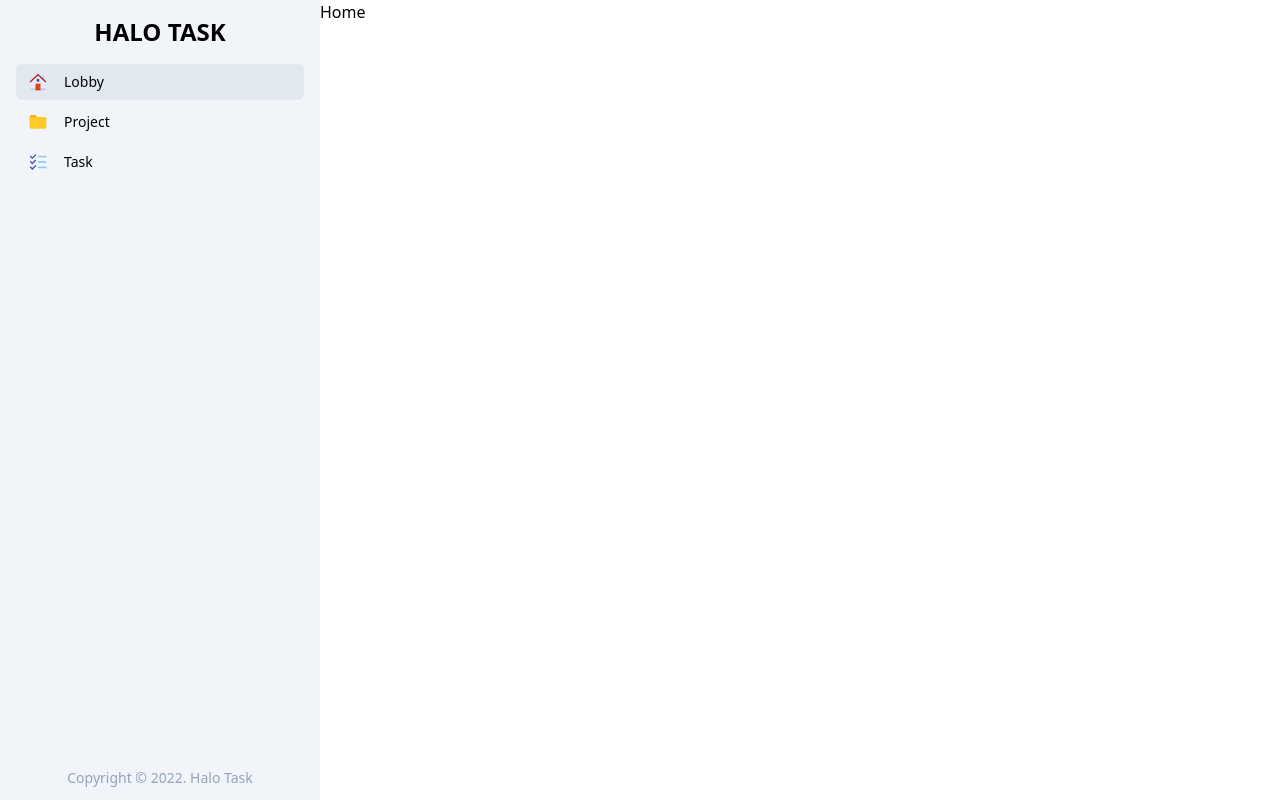
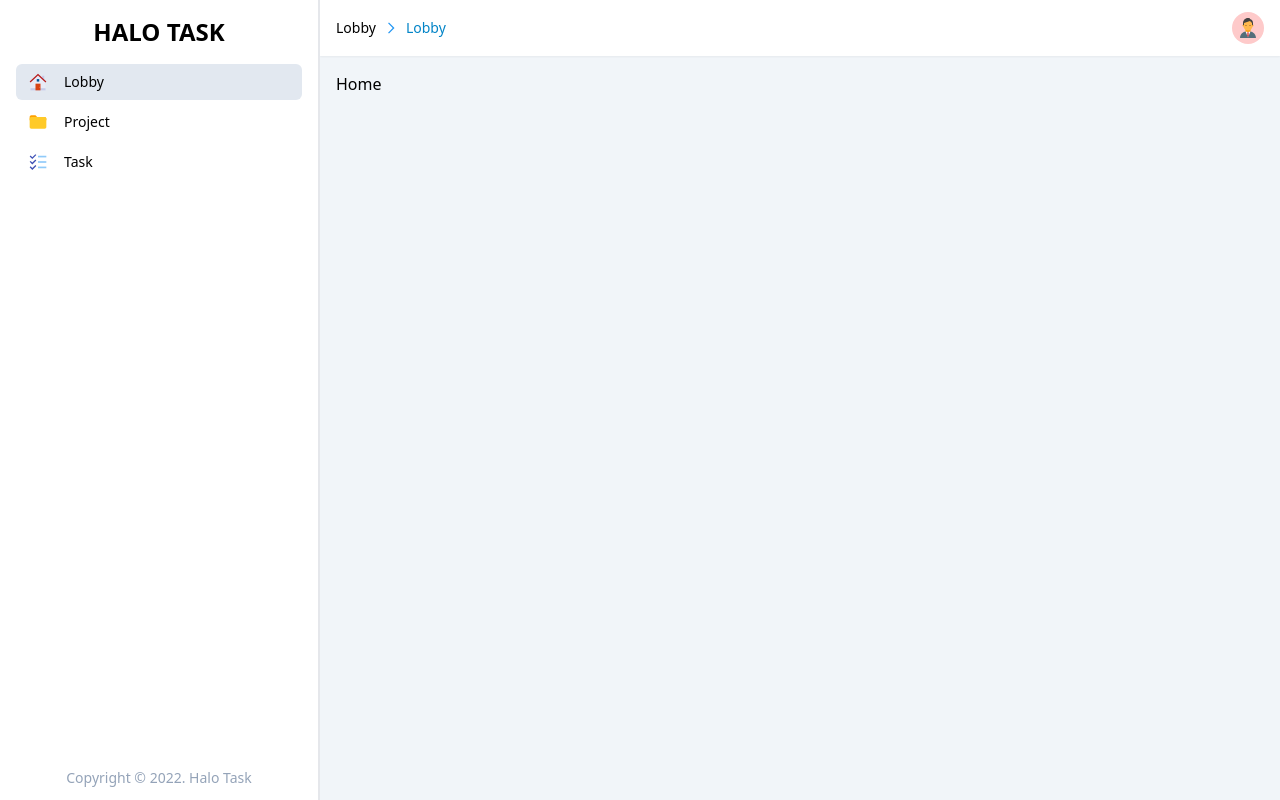
Before and after one commit to teguhwin8/halo-task, a Next.js app: page / in a window 1280 px wide. Built offline with nearby package versions, Linux system fonts and the light colour scheme.

Commit message:
layouting

```diff
--- a/components/layout.js
+++ b/components/layout.js
@@ -1,6 +1,7 @@
 import Sidebar from "./sidebar";
 import Footer from "./footer";
 import Head from "next/head";
+import TopBar from "./topbar";
 
 export default function Layout({ children }) {
 	return (
@@ -9,7 +10,7 @@ export default function Layout({ children }) {
 				<title>Halo Task</title>
 			</Head>
 			<div className="flex">
-				<div className="flex-none w-0 md:w-60 xl:w-80 transition-all duration-200 ease-in bg-slate-100 overflow-hidden">
+				<div className="flex-none w-0 md:w-60 xl:w-80 transition-all duration-200 ease-in bg-white overflow-hidden border-r-2">
 					<div className="flex flex-col h-screen">
 						<div className="flex-1 overflow-y-auto overflow-x-hidden">
 							<Sidebar />
@@ -19,7 +20,12 @@ export default function Layout({ children }) {
 						</div>
 					</div>
 				</div>
-				<div className="flex-1 h-screen overflow-y-auto">{children}</div>
+				<div className="flex-1 h-screen overflow-y-auto bg-slate-100">
+					<div className="px-4 py-3 bg-white shadow-sm">
+						<TopBar />
+					</div>
+					<div className="p-4">{children}</div>
+				</div>
 			</div>
 		</div>
 	);
--- /dev/null
+++ b/components/topbar.js
@@ -0,0 +1,26 @@
+import Link from "next/link";
+import { FcBusinessman } from "react-icons/fc";
+import { FcNext } from "react-icons/fc";
+
+function TopBar() {
+  return (
+    <div className="flex text-sm items-center justify-between">
+        <div className="breadcrumb flex items-center">
+            <Link href="/">
+                <a>Lobby</a>
+            </Link>
+            <FcNext className="mx-2" />
+            <Link href="#">
+                <a className="text-sky-600">Lobby</a>
+            </Link>
+        </div>
+        <div className="relative">
+            <div className="rounded-full cursor-pointer bg-red-200 w-8 h-8 flex justify-center items-center">
+                <FcBusinessman className="w-6 h-6" />
+            </div>
+        </div>
+    </div>
+  )
+}
+
+export default TopBar
--- a/pages/projects/index.js
+++ b/pages/projects/index.js
@@ -1,8 +1,12 @@
+import Head from "next/head";
 import Layout from "../../components/layout";
 
 function Projects() {
 	return (
 		<Layout>
+			<Head>
+				<title>Project</title>
+			</Head>
 			<div>Projects</div>
 		</Layout>
 	);
--- a/pages/tasks/index.js
+++ b/pages/tasks/index.js
@@ -1,8 +1,12 @@
+import Head from "next/head";
 import Layout from "../../components/layout";
 
 function Task() {
 	return (
 		<Layout>
+			<Head>
+				<title>Task</title>
+			</Head>
 			<div>Task</div>
 		</Layout>
 	);
```
